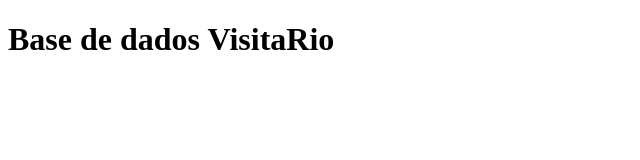
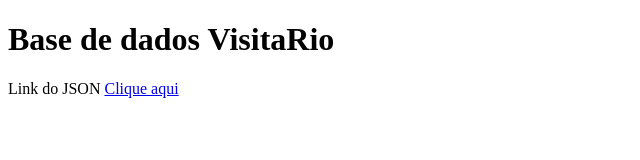
Before and after one commit to brunovgprado/visitario, a plain HTML site: page index.html in a window 1280 px wide. Shown: the whole page, without its empty margins (0-640 px from the left). Drawn offline with Linux system fonts and the light colour scheme.

Commit message:
Update index.html

```diff
--- a/index.html
+++ b/index.html
@@ -6,5 +6,6 @@
 </head>
 <body>
     <h1>Base de dados VisitaRio</h1>
+    <p>Link do JSON <a href="https://brunovitorprado.github.io/visitario/visitario.json">Clique aqui</a></p>
 </body>
 </html>
```
